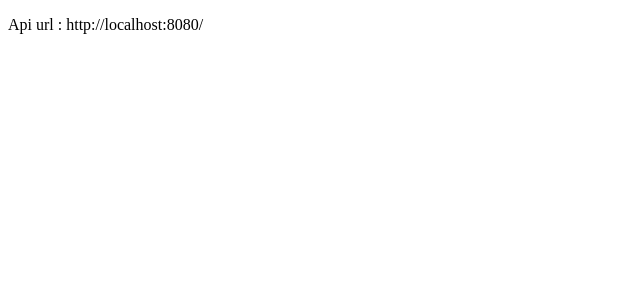
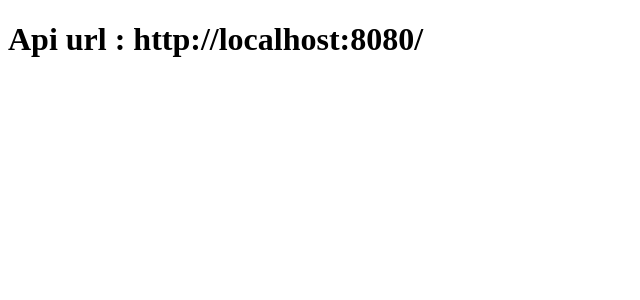
Before and after one commit to javanger/gestion-des-missions-front, an Angular app: page / in a window 1280 px wide. Shown: the top 300 px of the page, without its empty margins (0-640 px from the left). Built offline with nearby package versions, Linux system fonts and the light colour scheme.

Commit message:
issue demo : titre p en h1

```diff
--- a/src/app/app.component.html
+++ b/src/app/app.component.html
@@ -1,3 +1,3 @@
-<p>
+<h1>
   Api url : {{apiUrl}}
-</p>
+</h1>
```
